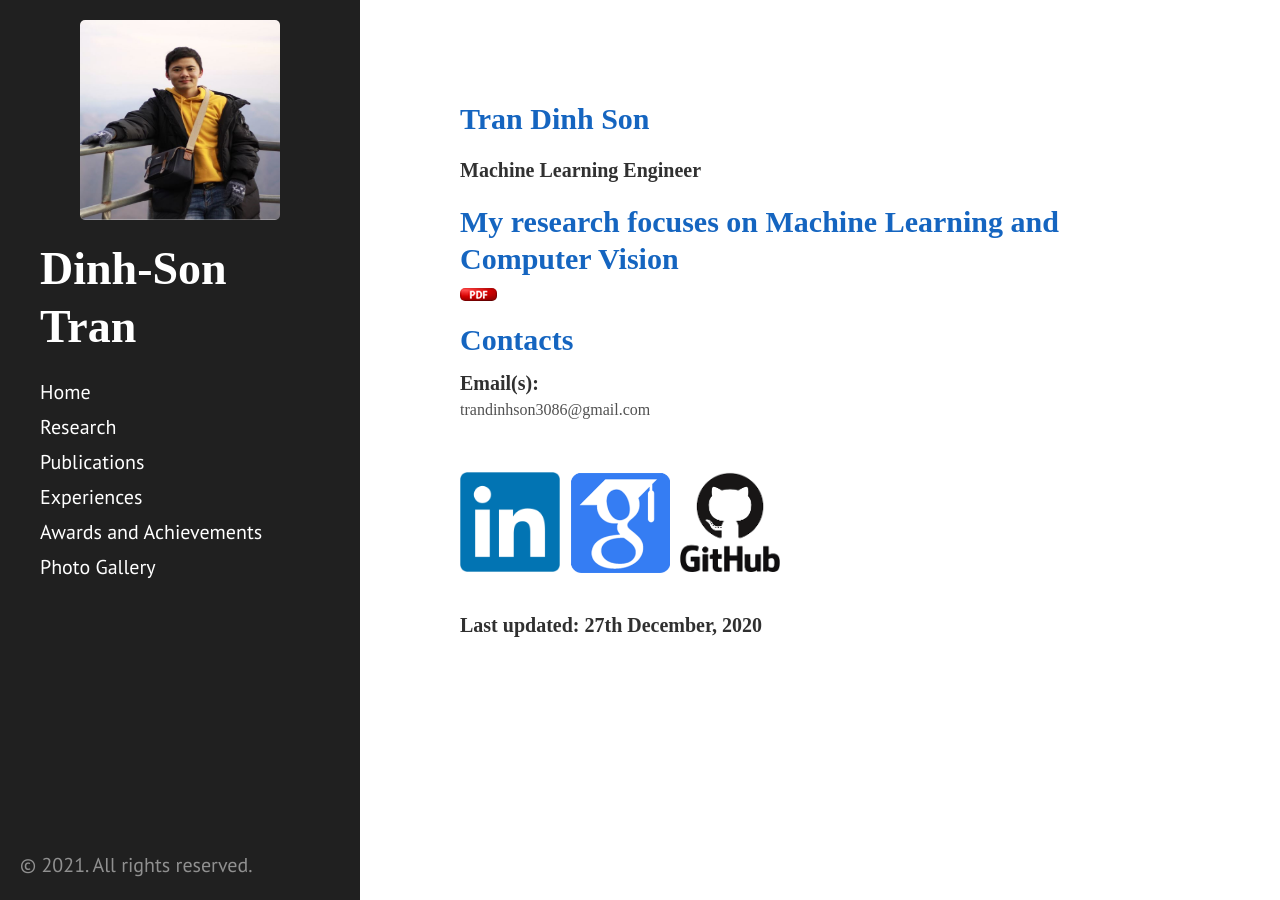
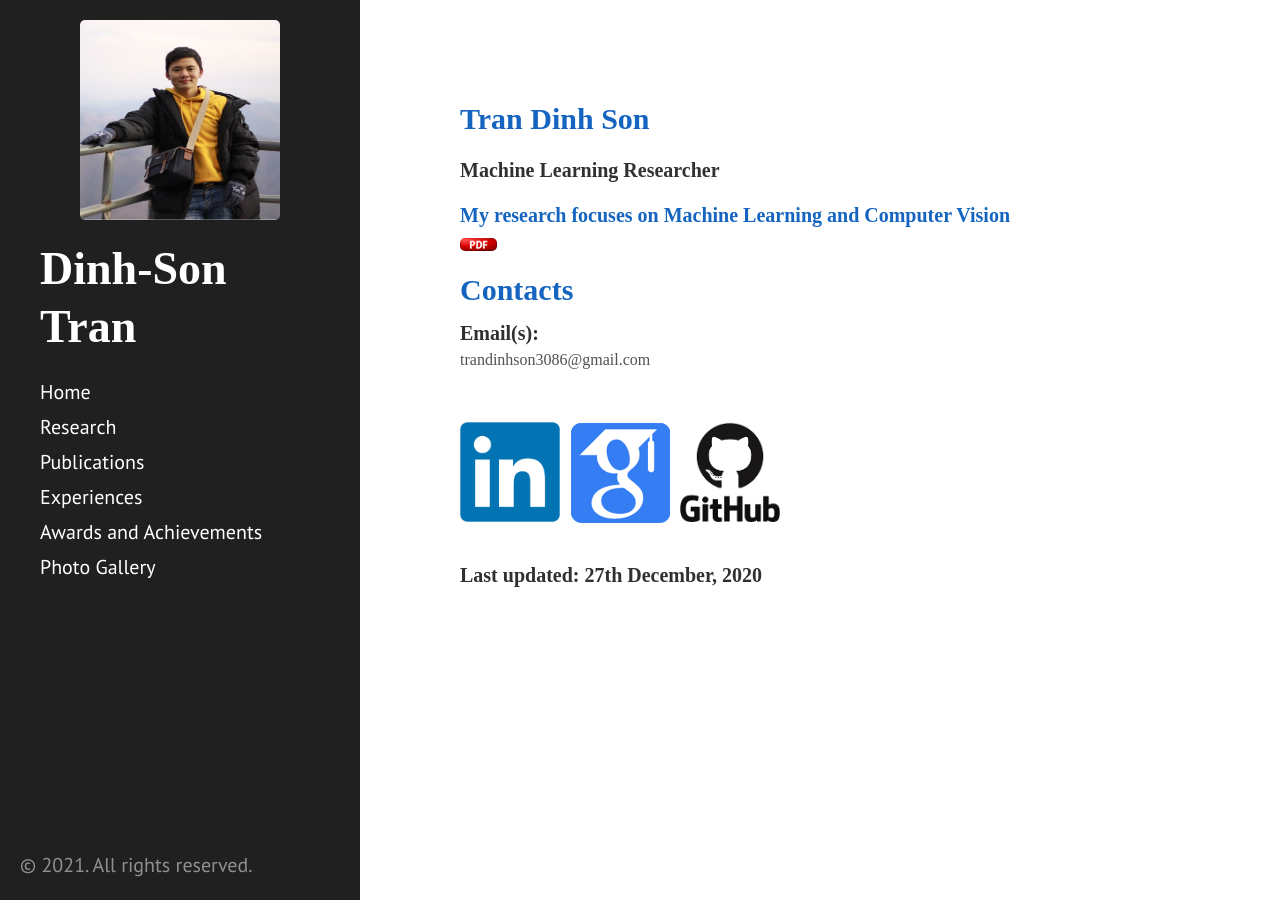
Before and after one commit to trandinhson3086/trandinhson3086.github.io, a Jekyll site: the page built from index.html, in a window 1280 px wide. Built offline with Jekyll 4.4.1, drawn with Linux system fonts in a browser that asks for light colours; the list of posts is cut into pages by our own code.

Commit message:
Update index.html

```diff
--- a/index.html
+++ b/index.html
@@ -25,9 +25,9 @@ title: Home
 
 
 
-<h5>Machine Learning Engineer</h5>
+<h5>Machine Learning Researcher</h5>
 
-<h2 style="color:#1565c0">My research focuses on Machine Learning and Computer Vision</h2>
+<h5 style="color:#1565c0">My research focuses on Machine Learning and Computer Vision</h5>
 <a class="pdflink" href="/public/papers/Dinh-Son's Resume.pdf" target="_blank"><img border="0" src="/public/pictures/pdfminis.png" width="37" height="13">
  </a>
 
```
